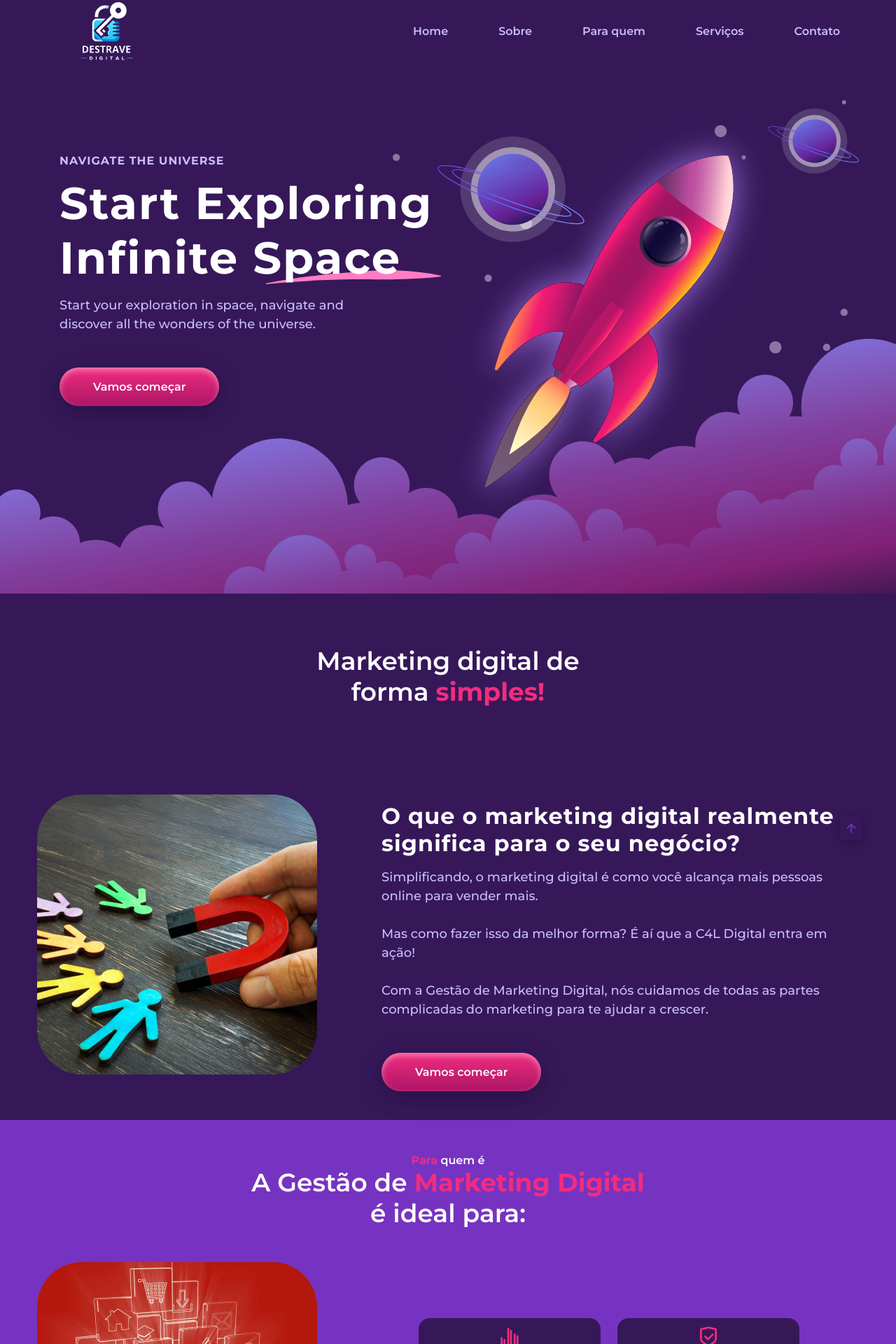
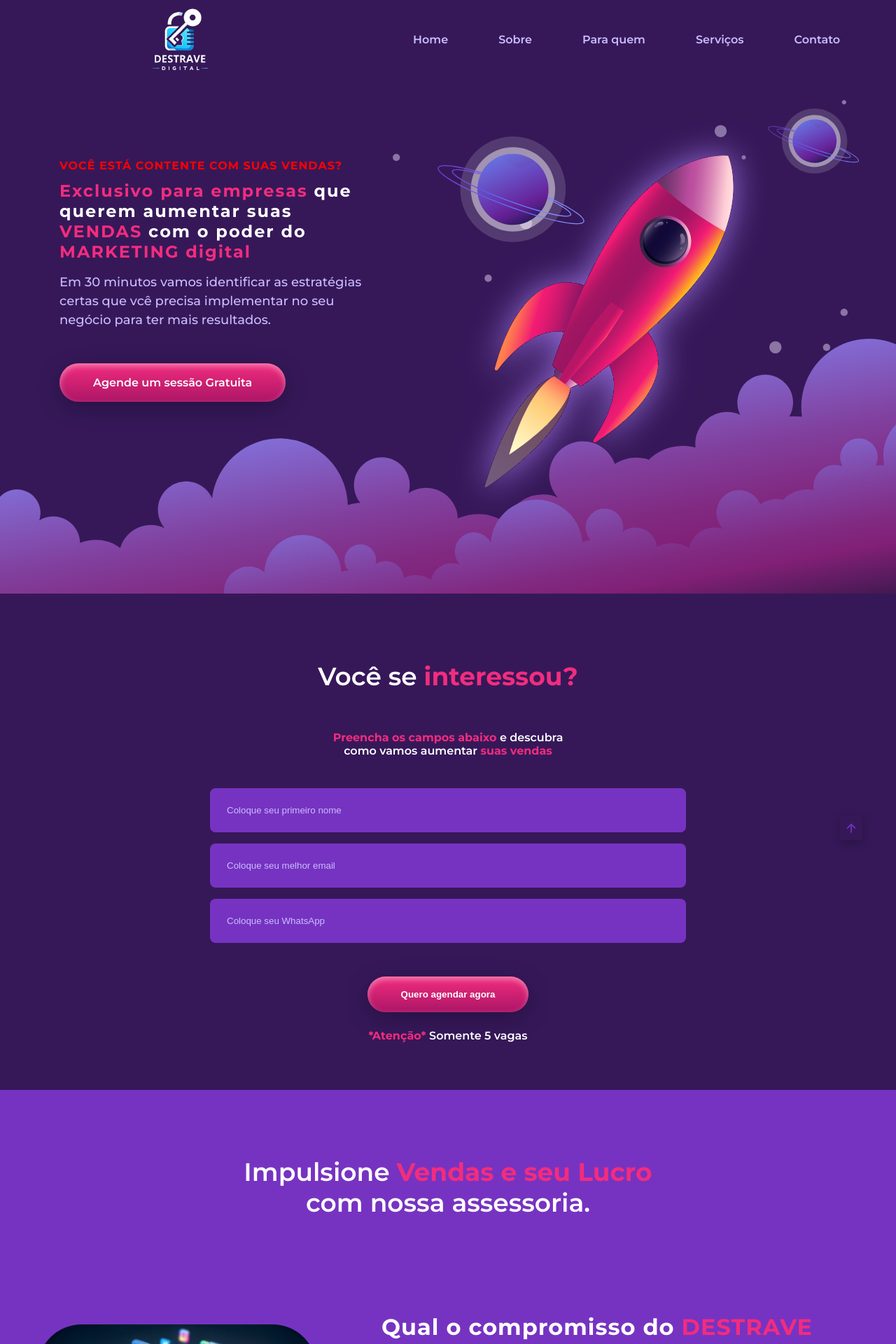
Before and after one commit to GuilhermeSalles/Site-Destrave, a PHP site: page / in a window 1280 px wide. Shown: the top 1920 px of the page at 70% size. Run offline with PHP 8.4, Linux system fonts and the light colour scheme.

Commit message:
Alterando textos

```diff
--- a/responsive-destrave-website-main/assets/css/styles.css
+++ b/responsive-destrave-website-main/assets/css/styles.css
@@ -3,7 +3,7 @@
 
 /*=============== VARIABLES CSS ===============*/
 :root {
-  --header-height: 3.5rem;
+  --header-height: 5rem;
 
   /*========== Colors ==========*/
   /*Color mode HSL(hue, saturation, lightness)*/
@@ -253,7 +253,7 @@ button {
 
 .home__title img {
   position: absolute;
-  right: 0;
+  right: 4rem;
   bottom: 0;
 }
 
@@ -349,6 +349,7 @@ button {
 .about {
   position: relative;
   height: 100vh;
+  background-color: var(--first-color);
 }
 
 .about__container {
@@ -415,7 +416,7 @@ button {
 
 /*=============== SERVICES ===============*/
 .services {
-  background-color: var(--first-color);
+  background-color: var(--body-color);
 }
 
 .services__container {
@@ -429,18 +430,18 @@ button {
 
 .services__card {
   text-align: center;
-  background-color: var(--body-color);
+  background-color: var(--first-color);
   padding: 3rem 1.25rem;
   border-radius: 1rem;
-  border: 2px solid var(--body-color);
+  border: 2px solid var(--first-color);
   transition: border 0.4s;
 }
 .services__card2 {
   text-align: center;
-  background-color: var(--body-color);
+  background-color: var(--first-color);
   padding: 0.5rem 0.5rem;
   border-radius: 1rem;
-  border: 2px solid var(--body-color);
+  border: 2px solid var(--first-color);
   transition: border 0.4s;
 }
 
@@ -657,8 +658,17 @@ button {
     margin-inline: 1rem;
   }
 
+  .home__title{
+    font-size: x-large;
+  }
+
   .about__image {
     top: -2rem;
+  }
+
+  .imglogo{
+    margin-left: 7.75rem;
+    width: 110px;
   }
 
   .simples__title2,
@@ -697,7 +707,7 @@ button {
 /* For taller devices */
 @media screen and (min-width: 376px) and (min-height: 800px) {
   .home__container {
-    padding-top: 7rem;
+    padding-top: 10rem;
   }
   .about__container {
     padding-top: 1rem;
@@ -866,6 +876,7 @@ button {
     width: 160px;
     height: 140px;
   }
+
   .nav {
     height: calc(var(--header-height) + 2rem);
   }
@@ -1094,7 +1105,7 @@ button {
   }
 
   .contact__group {
-    grid-template-columns: repeat(2, 1fr);
+    grid-template-columns: repeat(1, 1fr);
     column-gap: 1.5rem;
   }
 
--- a/responsive-destrave-website-main/assets/js/main.js
+++ b/responsive-destrave-website-main/assets/js/main.js
@@ -49,7 +49,7 @@ const sr = ScrollReveal({
     // reset: true //Animation repeat
   })
 
-  sr.reveal('.contact__container, .botaoContact');
+  sr.reveal('.contact__container, .botaoContact, .section__title');
   sr.reveal('.botao', {origin: 'bottom'});
   sr.reveal('.about__subtitle, .about__title, .about__description, .simples__title', {origin: 'right'});
   sr.reveal('.about__image, .about__image2, .service__image', {origin: 'left'});
--- a/responsive-destrave-website-main/index.html
+++ b/responsive-destrave-website-main/index.html
@@ -19,13 +19,15 @@
 
    <!-- Google+ / Schema.org -->
    <meta itemprop="name" content="Destrave - Suas metas bem aqui">
-   <meta itemprop="description" content="Destrave - Estamos aqui para facilitar a sua vida e fazer a sua empresa decolar!" />
+   <meta itemprop="description"
+      content="Destrave - Estamos aqui para facilitar a sua vida e fazer a sua empresa decolar!" />
    <meta itemprop="image" content="https://seudestrave.com.br/assets/img/logo.jpg">
    <link rel="publisher" href="https://seudestrave.com.br/">
 
    <!-- Open Graph Facebook / WhatsApp -->
    <meta property="og:title" content="Destrave - Suas metas bem aqui">
-   <meta property="og:description" content="Destrave - Estamos aqui para facilitar a sua vida e fazer a sua empresa decolar!">
+   <meta property="og:description"
+      content="Destrave - Estamos aqui para facilitar a sua vida e fazer a sua empresa decolar!">
    <meta property="og:url" content="https://seudestrave.com.br/">
    <meta property="og:site_name" content="Destrave - Suas metas bem aqui">
    <meta property="og:type" content="website">
@@ -37,7 +39,8 @@
    <meta name="twitter:card" content="summary_large_image">
    <meta name="twitter:site" content="@Destrave">
    <meta name="twitter:title" content="Destrave - Suas metas bem aqui">
-   <meta name="twitter:description" content="Destrave - Estamos aqui para facilitar a sua vida e fazer a sua empresa decolar!">
+   <meta name="twitter:description"
+      content="Destrave - Estamos aqui para facilitar a sua vida e fazer a sua empresa decolar!">
    <meta name="twitter:image" content="https://seudestrave.com.br/assets/img/logo.jpg">
 
    <!--=============== FAVICON ===============-->
@@ -55,7 +58,8 @@
    <header class="header" id="header">
       <nav class="nav container">
          <a href="" class="nav__logo">
-            <img src="assets/img/destrave.png" alt="logo" width="80px" height="90px" style="padding: .25rem;" class="imglogo">
+            <img src="assets/img/destrave.png" alt="logo" width="90px" height="100px""
+               class="imglogo">
          </a>
 
          <div class="nav__menu" id="nav-menu">
@@ -104,24 +108,23 @@
          <div class="home__container container">
             <div class="home__content">
                <h3 class="home__subtitle">
-                  <span>
-                     NAVIGATE THE UNIVERSE
+                  <span style="color: red;">
+                     VOCÊ ESTÁ CONTENTE COM SUAS VENDAS?
                   </span>
                </h3>
                <h1 class="home__title">
-                  <span>
-                     Start Exploring <br>
-                     Infinite Space
-                  </span>
-                  <img src="assets/img/line.svg" alt="">
+
+                  <span style="color: hsl(335, 88%, 56%);">Exclusivo para empresas</span> que <br> querem aumentar suas <br>
+                  <span style="color: hsl(335, 88%, 56%);">VENDAS</span> com o poder do <br> <span
+                     style="color: hsl(335, 88%, 56%);">MARKETING digital</span>
+
                </h1>
                <p class="home__description">
-                  Start your exploration in space, navigate
-                  and discover all the wonders of the
-                  universe.
+                  Em 30 minutos vamos identificar as estratégias certas que vcê precisa implementar
+                  no seu negócio para ter mais resultados.
                </p>
 
-               <a href="#contato" class="home__button"> Vamos começar</a>
+               <a href="#contato" class="home__button">Agende um sessão Gratuita</a>
             </div>
 
             <div class="home__images">
@@ -136,43 +139,143 @@
          <img src="assets/img/clouds-2.svg" alt="image" class="home__cloud-2">
       </section>
 
+
+      <!--==================== CONTACT ====================-->
+      <section class="contact section" id="contact">
+         <h2 class="section__title simples__title">
+            Você se <span>interessou?</span>
+         </h2>
+
+
+         <h2 class="section__subtitle simples__title">
+            <span>Preencha os campos abaixo</span> e descubra <br>
+            como vamos aumentar <span>suas vendas</span>
+         </h2>
+
+         <div class="contact__container container grid">
+            <form action="processar_formulario.php" method="post" class="contact__form" id="contact-form">
+               <div class="contact__group">
+                  <input type="text" name="user_name" required placeholder="Coloque seu primeiro nome"
+                     class="contact__input">
+                  <input type="email" name="user_email" required placeholder="Coloque seu melhor email"
+                     class="contact__input">
+                  <input type="text" name="user_tel" required placeholder="Coloque seu WhatsApp" class="contact__input">
+               </div>
+
+               <p class="contact__massage" id="contact-message">
+
+               </p>
+
+               <button type="submit" class="button contact__button home__button botaoContact">Quero agendar
+                  agora</button>
+               <h2 class="section__subtitle simples__title">
+                  <span>*Atenção* </span>Somente 5 vagas
+               </h2>
+            </form>
+         </div>
+      </section>
+
+
       <!--==================== ABOUT ====================-->
       <section class="section about">
 
          <h3 class="section__title simples__title2">
-            Marketing digital de <br> forma <span>simples!</span>
+            Impulsione <span>Vendas e seu Lucro</span><br>com nossa assessoria.
          </h3>
          <div class="about__container container">
             <div class="about__images">
-               <img src="assets/img/atrair-mais-clientes-C4L.jpg" alt="image" class="about__image">
+               <img src="assets/img/sociais.png" alt="image" class="about__image">
             </div>
 
             <div class="about__content content2">
 
                <h1 class="about__title title2">
                   <span>
-                     O que o marketing digital realmente <br>
-                     significa para o seu negócio?
+                     Qual o compromisso do <span  style="color: hsl(335, 88%, 56%);">DESTRAVE</span> com você?
                   </span>
                </h1>
                <p class="about__description">
-                  Simplificando, o marketing digital é como você alcança mais pessoas online para vender mais.
+                  Nosso compromisso é impulsionar suas vendas e seu faturamento.
+                  <br>
+                  Vamos além do usual no marketing digital, analisando profundamente seu negócio
+                  para maximizar seu potencial de mercado e resultados financeiros.
                   <br>
                   <br>
-                  Mas como fazer isso da melhor forma? É aí que a C4L Digital entra em ação!
+                  Reconhecemos a importância de uma estratégia digital eficaz e seu impacto direto no crescimento do seu empreendimento.
                   <br>
-                  <br>
-                  <span>Com a Gestão de Marketing Digital, nós cuidamos de todas as partes complicadas do marketing para
-                     te
-                     ajudar a crescer.</span>
+                  Oferecemos soluções personalizadas que vão além de melhorar sua presença online;
+                  elas transformam essa presença em um aumento real de vendas e faturamento.
                </p>
-
-
                <a href="#" class="home__button botao"> Vamos começar</a>
             </div>
          </div>
 
       </section>
+
+      <!--==================== SERVICES ====================-->
+      <section class="services section" id="services">
+
+         <h2 class="section__subtitle simples__title">
+         Conheça todos os <span>serviços que oferecemos</span>
+         </h2>
+
+         <h3 class="section__title simples__title simples__title4">
+            Estruturamos o marketing da sua <br>empresa com <span>soluções feitas sob medida.</span>
+         </h3>
+         <div class="services__container container grid">
+
+            <article class="services__card">
+               <i class="ri-bar-chart-grouped-line services__icon"></i>
+               <h2 class="services__title">
+                  Recuperação Score
+               </h2>
+               <p class="services__description">
+                  Recupere sua pontuação prévia à negativação, ampliando suas chances de negociação com fornecedores e
+                  outras oportunidades no mercado de crédito.
+               </p>
+            </article>
+
+            <article class="services__card">
+               <i class="ri-shield-check-line services__icon"></i>
+               <h2 class="services__title">
+                  Blindagem preventiva
+               </h2>
+               <p class="services__description">
+                  Recuperamos a pontuação mais alta do seu CNPJ/CPF anterior à negativação,
+                  aumentando as chances da sua empresa para negociações com fornecedores e
+                  abrindo portas para outras oportunidades no mercado de crédito.
+               </p>
+            </article>
+
+            <article class="services__card">
+               <i class="ri-bank-line services__icon"></i>
+               <h2 class="services__title">
+                  BACEN - CADIN
+               </h2>
+               <p class="services__description">
+                  Por 12 meses qualquer divida adquirida em seu CNPJ/CPF
+                  e que não consiga efetuar o pagamento, NÃO entrará nós órgãos
+                  de proteção ao crédito.
+               </p>
+            </article>
+
+            <article class="services__card">
+               <i class="ri-admin-line services__icon"></i>
+               <h2 class="services__title">
+                  Suspensão das Dividas
+               </h2>
+               <p class="services__description">
+                  Retiramos apontamentos específicos destes órgãos que tanto prejudica o
+                  seu CNPJ/CPF trazendo sua empresa de volta ao mercado de crédito.
+               </p>
+            </article>
+
+         </div>
+         <div class="section__subtitle">
+            <a href="#" class="home__button botao"> Vamos começar</a>
+         </div>
+      </section>
+
 
 
       <!--==================== SERVICES2 ====================-->
@@ -269,103 +372,7 @@
 
       </section>
 
-      <!--==================== SERVICES ====================-->
-      <section class="services section" id="services">
-
-         <h2 class="section__subtitle simples__title">
-            <span>Como</span> Funciona
-         </h2>
-
-         <h3 class="section__title simples__title simples__title4">
-            A Gestão de <span>Marketing Digital</span> <br> é ideal para:
-         </h3>
-         <div class="services__container container grid">
-
-            <article class="services__card">
-               <i class="ri-bar-chart-grouped-line services__icon"></i>
-               <h2 class="services__title">
-                  Recuperação Score
-               </h2>
-               <p class="services__description">
-                  Recupere sua pontuação prévia à negativação, ampliando suas chances de negociação com fornecedores e
-                  outras oportunidades no mercado de crédito.
-               </p>
-            </article>
-
-            <article class="services__card">
-               <i class="ri-shield-check-line services__icon"></i>
-               <h2 class="services__title">
-                  Blindagem preventiva
-               </h2>
-               <p class="services__description">
-                  Recuperamos a pontuação mais alta do seu CNPJ/CPF anterior à negativação,
-                  aumentando as chances da sua empresa para negociações com fornecedores e
-                  abrindo portas para outras oportunidades no mercado de crédito.
-               </p>
-            </article>
-
-            <article class="services__card">
-               <i class="ri-bank-line services__icon"></i>
-               <h2 class="services__title">
-                  BACEN - CADIN
-               </h2>
-               <p class="services__description">
-                  Por 12 meses qualquer divida adquirida em seu CNPJ/CPF
-                  e que não consiga efetuar o pagamento, NÃO entrará nós órgãos
-                  de proteção ao crédito.
-               </p>
-            </article>
-
-            <article class="services__card">
-               <i class="ri-admin-line services__icon"></i>
-               <h2 class="services__title">
-                  Suspensão das Dividas
-               </h2>
-               <p class="services__description">
-                  Retiramos apontamentos específicos destes órgãos que tanto prejudica o
-                  seu CNPJ/CPF trazendo sua empresa de volta ao mercado de crédito.
-               </p>
-            </article>
-
-         </div>
-         <div class="section__subtitle">
-            <a href="#" class="home__button botao"> Vamos começar</a>
-         </div>
-      </section>
-
-
-
-      <!--==================== CONTACT ====================-->
-      <section class="contact section" id="contact">
-         <h2 class="section__title simples__title">
-            Você se <span>interessou?</span>
-         </h2>
-
-
-         <h2 class="section__subtitle simples__title">
-            <span>Entre em</span> contato comigo
-         </h2>
-
-         <div class="contact__container container grid">
-            <form action="processar_formulario.php" method="post" class="contact__form" id="contact-form">
-               <div class="contact__group">
-                  <input type="text" name="user_name" required placeholder="Coloque seu nome" class="contact__input">
-                  <input type="email" name="user_email" required placeholder="Coloque seu melhor email"
-                     class="contact__input">
-               </div>
-               <textarea name="user_project" required placeholder="Me conte o que você precisa."
-                  class="contact__input"></textarea>
-
-               <p class="contact__massage" id="contact-message">
-
-               </p>
-
-               <button type="submit" class="button contact__button home__button botaoContact">Enviar</button>
-            </form>
-         </div>
-      </section>
    </main>
-
    <!--==================== FOOTER ====================-->
    <footer class="footer">
       <div class="footer__container container grid">
@@ -382,8 +389,7 @@
                <i class="ri-facebook-circle-line"></i>
             </a>
 
-            <a href="https://instagram.com/especialistaemersonmoraes?igshid=OGQ5ZDc2ODk2ZA==" target="_blank"
-               class="footer__social-link">
+            <a href="https://www.instagram.com/prof_sabino/" target="_blank" class="footer__social-link">
                <i class="ri-instagram-line"></i>
             </a>
 
--- a/responsive-destrave-website-main/processar_formulario.php
+++ b/responsive-destrave-website-main/processar_formulario.php
@@ -2,10 +2,10 @@
 if ($_SERVER["REQUEST_METHOD"] == "POST") {
     $name = $_POST["user_name"];
     $email = $_POST["user_email"];
-    $desc = $_POST["user_project"];
+    $tel = $_POST["user_tel"];
 
     // E-mail de destino
-    $to = "sguibaltazarvs2@gmail.com";
+    $to = "marketing@seudestrave.com.br";
 
     // Assunto do e-mail
     $subject = "Novo formulário de contato Site";
@@ -13,7 +13,7 @@ if ($_SERVER["REQUEST_METHOD"] == "POST") {
     // Mensagem do e-mail
     $message = "Nome: $name\n";
     $message .= "E-mail: $email\n";
-    $message .= "Descrição:\n$desc";
+    $message .= "WhatsApp:\n$tel";
 
     // Cabeçalhos do e-mail
     $headers = "From: $email";
```
Also changed, not shown: responsive-destrave-website-main/assets/img/sociais.png (added).
